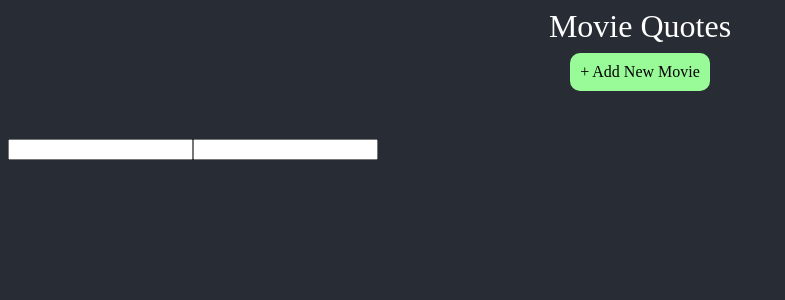
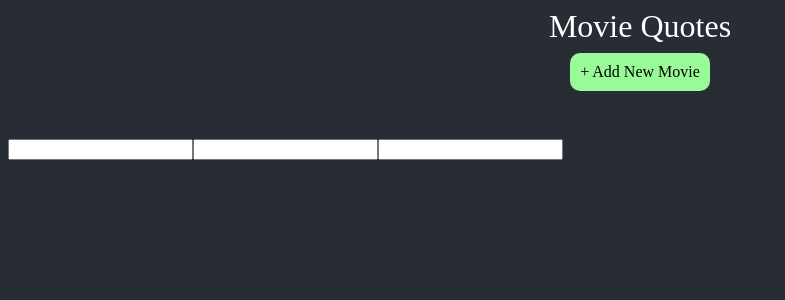
Before and after one commit to vincentntang/graphql-movie-quotes, a React (Create React App) app in the folder frontend/: page /movie/create in a window 1280 px wide. Shown: the top 300 px of the page, without its empty margins (0-785 px from the left). Built offline with nearby package versions, Linux system fonts and the light colour scheme.

Commit message:
add list of todos

```diff
--- a/frontend/src/App.scss
+++ b/frontend/src/App.scss
@@ -60,3 +60,7 @@ a {
     text-align:left;
   }
 }
+/* FORM ITSELF */
+.movie-create {
+
+}
--- a/frontend/src/components/MovieCreate.js
+++ b/frontend/src/components/MovieCreate.js
@@ -6,6 +6,17 @@ export const MovieCreate = (props) =>{
       <form>
         <input type="text"/>
         <input type="text"/>
+        <input type="text"/>
+        {/* TODO - Format the code here */}
+        {/* TODO - When you click submit, show an alert that does nothing.
+        Push back to the original location route as well. In the backend
+        console log the result and show what's supposed to return
+        show network tab as well
+        fork branch, create backend
+        branch master - finished project w/ sequelize deploy to heroku
+        branch 01 - starter - starting part
+        branch 02 - fullstack but no database
+        branch 03 - deployed, sequelize (same as master) */}
       </form>
     </div>
   )
```
